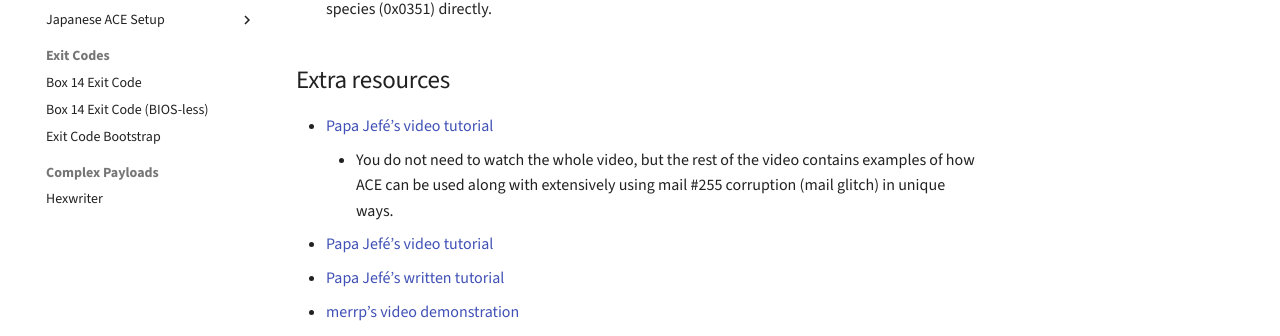
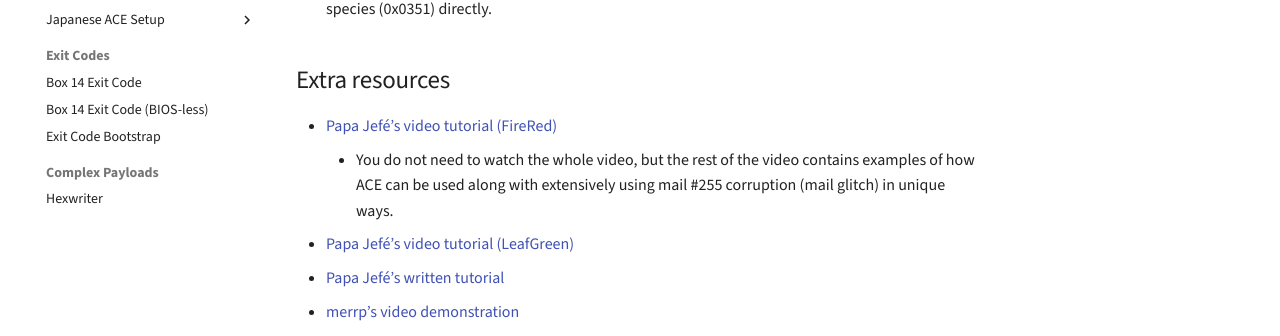
Before and after one commit to pomeg-letterbombers/pokemon-ace-notes, an MkDocs documentation site: the page built from docs/frlg/getting-started/non-jpn-ace/index.md, in a window 1280 px wide and 900 px high, scrolled down 1178 px. Shown: the part 357-693 px from the top of the window. Built offline with MkDocs 1.6.1 and Material for MkDocs 9.7.7, drawn with Linux system fonts in a browser that asks for light colours; comment, search, counter and statistics services are not loaded.

Commit message:
Add version labels to Papa Jefe's video tutorials
* While they are old, and don't show the newest method, at the time of writing there has not been new FRLG ACE tutorials on YouTube (unless I'm bad at checking).

```diff
--- a/docs/frlg/getting-started/non-jpn-ace/index.md
+++ b/docs/frlg/getting-started/non-jpn-ace/index.md
@@ -34,9 +34,9 @@ Here you can find tutorials for setting up ACE in non-Japanese FireRed and LeafG
 
 ## Extra resources
 
-*   [Papa Jefé’s video tutorial](https://www.youtube.com/watch?v=3jkcq8e9NO4&t)
+*   [Papa Jefé’s video tutorial (FireRed)](https://www.youtube.com/watch?v=3jkcq8e9NO4&t)
     *   You do not need to watch the whole video, but the rest of the video contains examples of how ACE can be used along with extensively using mail #255 corruption (mail glitch) in unique ways.
-*   [Papa Jefé’s video tutorial](https://www.youtube.com/watch?v=8d2kd2_iVps)
+*   [Papa Jefé’s video tutorial (LeafGreen)](https://www.youtube.com/watch?v=8d2kd2_iVps)
 *   [Papa Jefé’s written tutorial](https://docs.google.com/document/d/1khCyziorop1M2AI0JNLSaMqK3fV_SfIXeSYmevQ3DfE/)
 *   [merrp’s video demonstration](https://www.youtube.com/watch?v=yVhK4pLC9ac)
 *   [merrp’s grab/swap ACE Pastebin](https://pastebin.com/pDXf5rGD)
```
